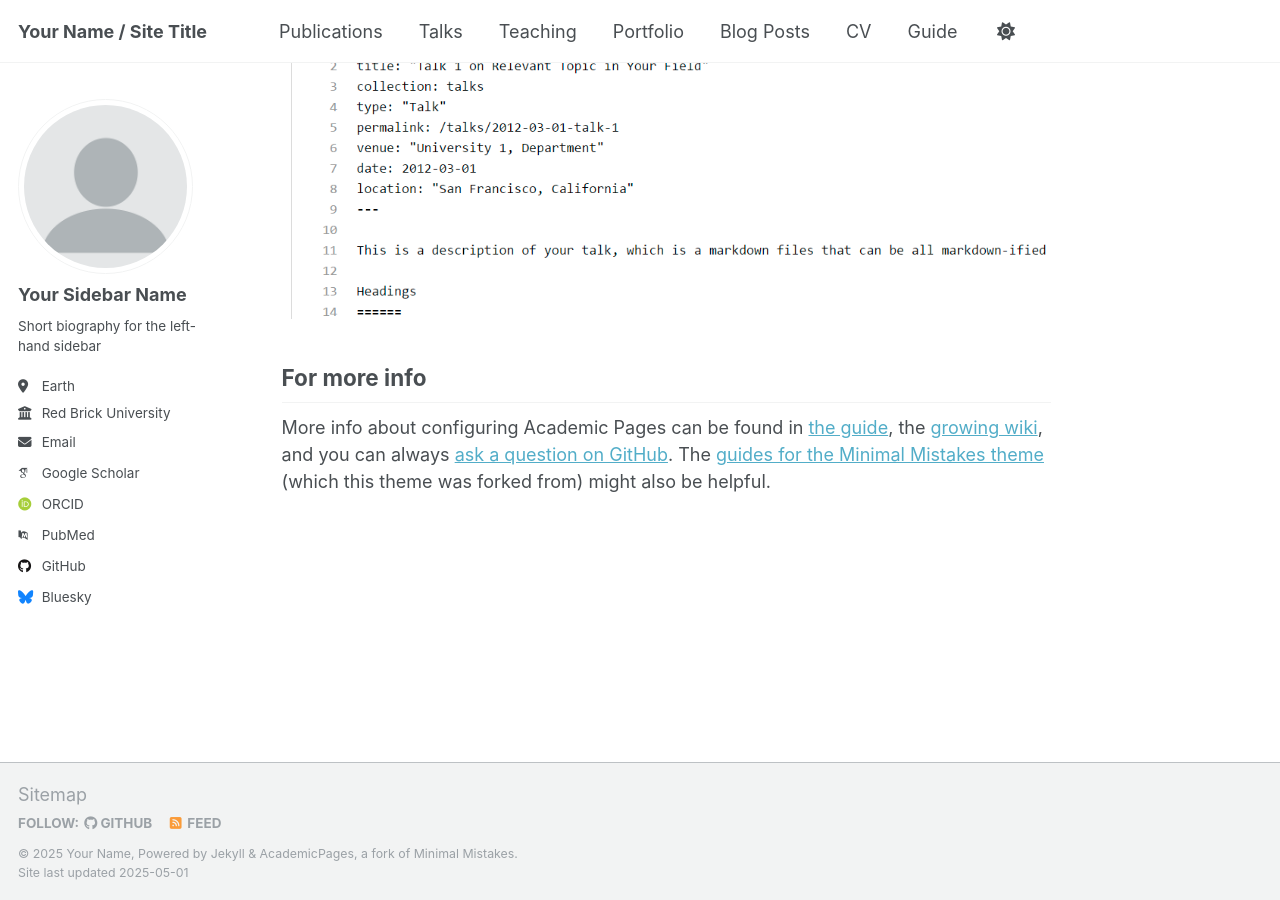
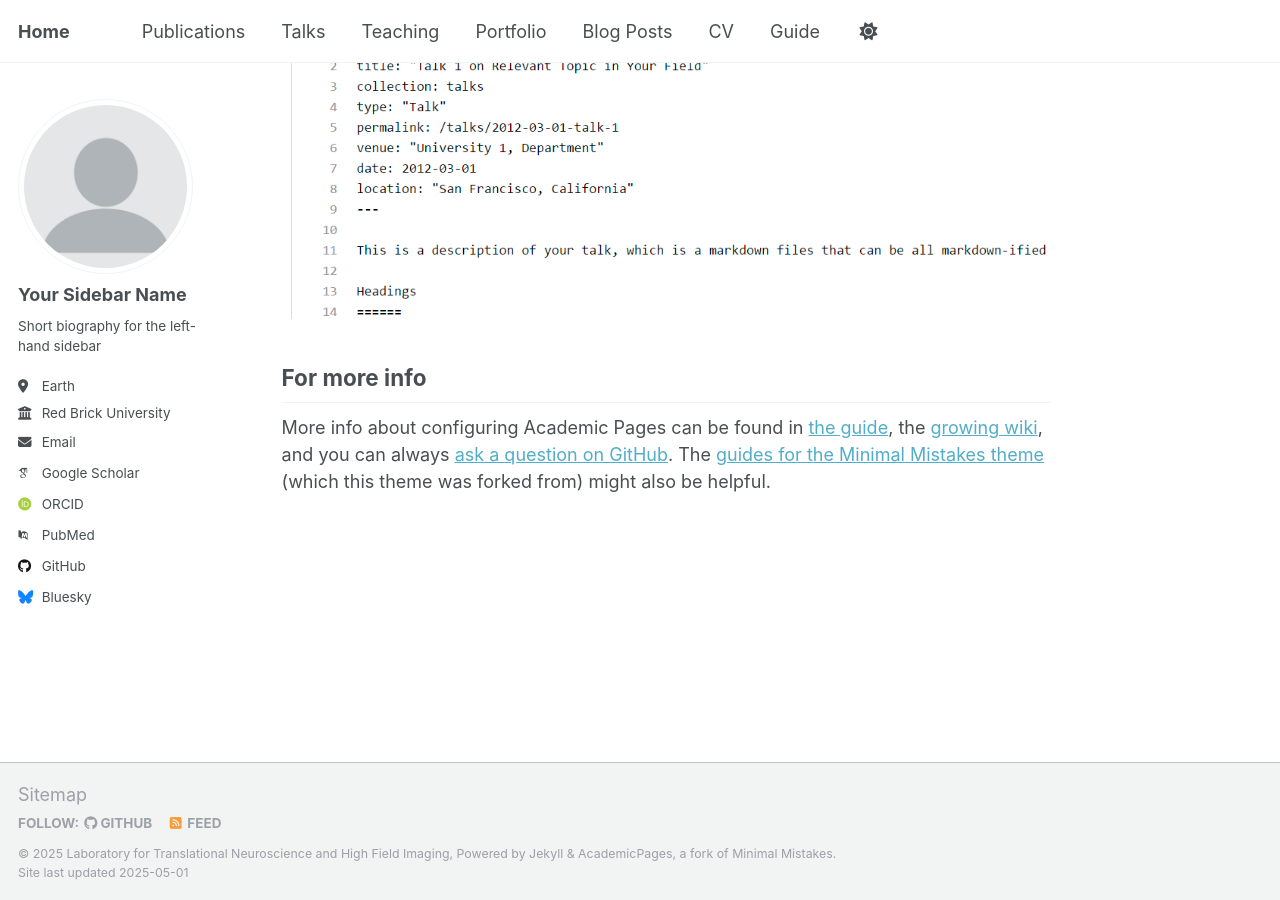
Before and after one commit to abbydstein/dulab.github.io, a Jekyll site: the page built from _pages/about.md, in a window 1280 px wide and 900 px high, scrolled down 2636 px. Built offline with Jekyll 4.4.1, drawn with Linux system fonts in a browser that asks for light colours; some web fonts are replaced.

Commit message:
Update _config.yml

```diff
--- a/_config.yml
+++ b/_config.yml
@@ -9,11 +9,11 @@
 # Basic Site Settings
 locale                   : "en-US"
 site_theme               : "default"
-title                    : "Your Name / Site Title"
+title                    : "Home"
 title_separator          : "-"
-name                     : &name "Your Name"
-description              : &description "personal description"
-url                      : https://academicpages.github.io # the base hostname & protocol for your site e.g. "https://[your GitHub username].github.io" or if you already have some other page hosted on Github then use "https://[your GitHub username].github.io/[Your Repo Name]"
+name                     : &name "Laboratory for Translational Neuroscience and High Field Imaging"
+description              : &description "McLean Hospital"
+url                      : https://abbydstein.github.io # the base hostname & protocol for your site e.g. "https://[your GitHub username].github.io" or if you already have some other page hosted on Github then use "https://[your GitHub username].github.io/[Your Repo Name]"
 baseurl                  : "" # the subpath of your site, e.g. "/blog"
 repository               : "academicpages/academicpages.github.io"
 
```
